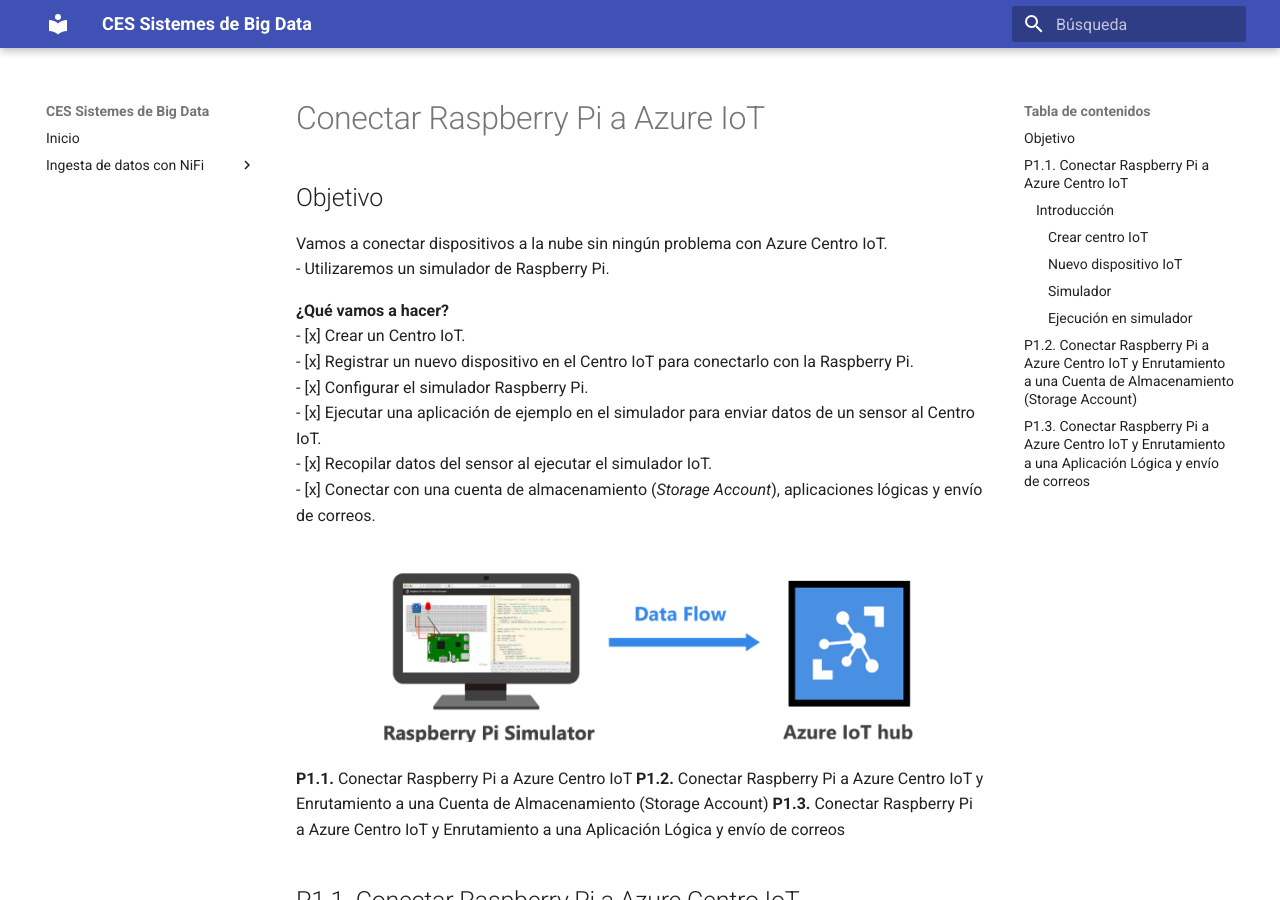
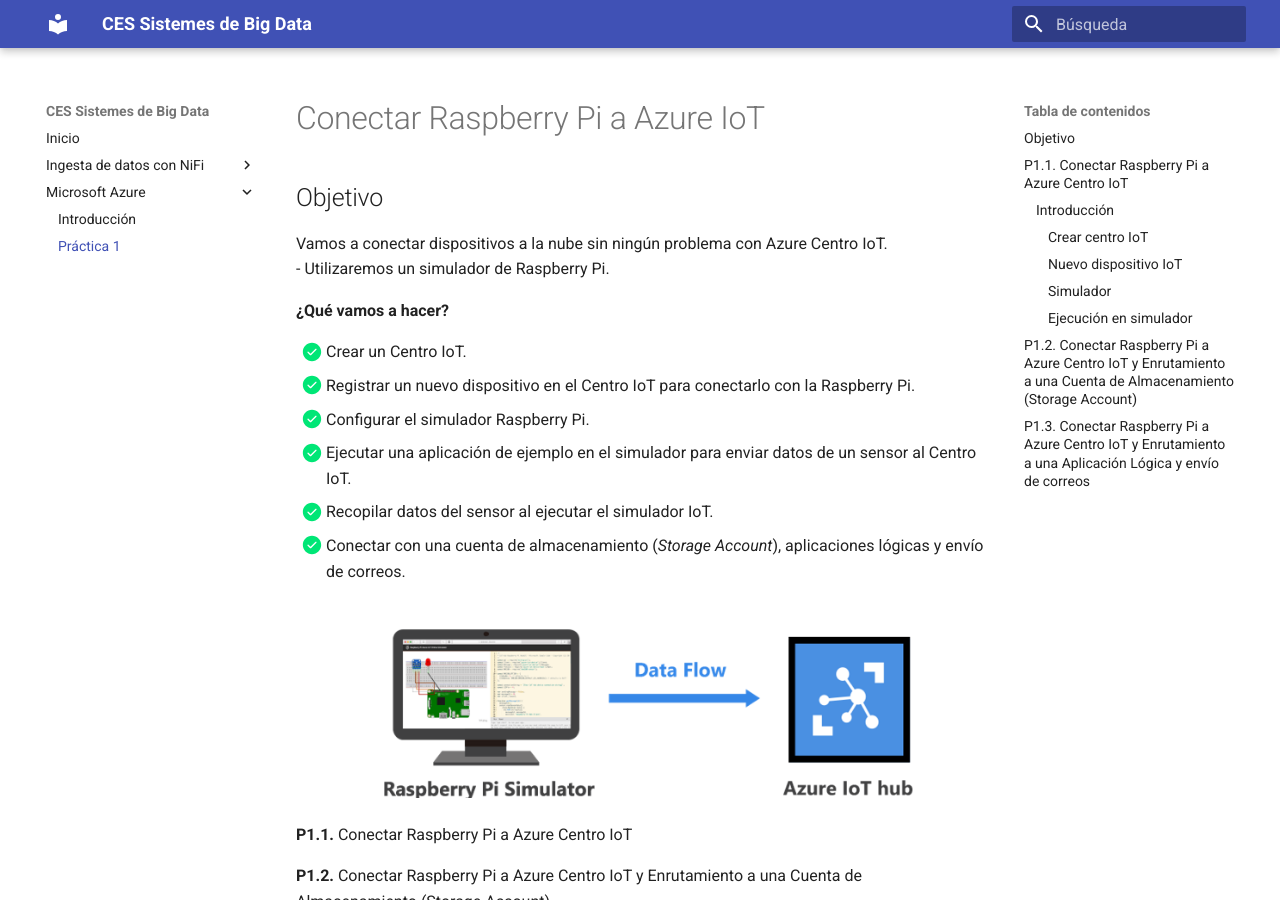
Before and after one commit to jorsodom/bigdata-sb, an MkDocs documentation site: the page built from docs/azure/AzurePractica1.md, in a window 1280 px wide and 900 px high. Built offline with MkDocs 1.6.1 and Material for MkDocs 9.7.7, drawn with Linux system fonts in a browser that asks for light colours; some of the changed lines change nothing that is shown.

Commit message:
test azure

```diff
--- a/docs/azure/AzurePractica1.md
+++ b/docs/azure/AzurePractica1.md
@@ -4,6 +4,7 @@
 - Utilizaremos un simulador de Raspberry Pi.
 
 **¿Qué vamos a hacer?**
+
 - [x] Crear un Centro IoT.
 - [x] Registrar un nuevo dispositivo en el Centro IoT para conectarlo con la Raspberry Pi.
 - [x] Configurar el simulador Raspberry Pi.
@@ -16,7 +17,9 @@
 width="80%" />
 </div>
 **P1.1.** Conectar Raspberry Pi a Azure Centro IoT
+
 **P1.2.** Conectar Raspberry Pi a Azure Centro IoT y Enrutamiento a una Cuenta de Almacenamiento (Storage Account)
+
 **P1.3.** Conectar Raspberry Pi a Azure Centro IoT y Enrutamiento a una Aplicación Lógica y envío de correos
 
 
@@ -54,11 +57,11 @@
 </div>
 6. Seleccionamos “Siguiente: Etiquetas”. No introducimos nada. O, si deseas etiquetar el recurso, introduce el Nombre / Valor para luego buscar el recurso a través de la etiqueta.
 7. Seleccionamos “Siguiente: Revisar y crear”. Revisamos que todo esté correcto.
+8. Llegados a este punto, ya podemos crear el recurso Centro de IoT. Hacemos clic en “Create/Crear”. Tardará un tiempo en implementarse el recurso. Mientras tanto, en el espacio de notificaciones podemos observar el progreso hasta que finalice.
 <div align="center">
 <img src="../../img/azurep1_10.png" alt="Azure p1"
 width="80%" />
 </div>
-8. Llegados a este punto, ya podemos crear el recurso Centro de IoT. Hacemos clic en “Create/Crear”. Tardará un tiempo en implementarse el recurso. Mientras tanto, en el espacio de notificaciones podemos observar el progreso hasta que finalice.
 <div align="center">
 <img src="../../img/azurep1_11.png" alt="Azure p1"
 width="80%" />
@@ -71,8 +74,7 @@
 3. Después de crear el dispositivo, lo abrimos desde la lista del panel de Dispositivos.
    - Copiamos la “Cadena de conexión principal o String” (el código del dispositivo utiliza esta cadena de conexión para comunicarse con el Centro IoT).
 !!! Note "Nota"
-
-De forma predeterminada, las Claves y las cadenas de conexión están enmascaradas porque son información confidencial. Si se hace clic en el ícono del ojo, se muestran. No es necesario mostrarlas para copiarlas.
+        De forma predeterminada, las Claves y las cadenas de conexión están enmascaradas porque son información confidencial. Si se hace clic en el ícono del ojo, se muestran. No es necesario mostrarlas para copiarlas.
 
 #### Simulador
 <div align="center">
--- a/mkdocs.yml
+++ b/mkdocs.yml
@@ -22,9 +22,9 @@
   #  - Introducción: odi/odiIntroduccion.md
   #  - Demo: odi/odiDemo.md
   #  - Caso de uso: odi/odiCasoDeUso.md
- ## - Microsoft Azure:
-  ##   - Introducción: azure/AzureIntroduccion.md
-  ##   - Práctica 1: azure/AzurePractica1.md
+  - Microsoft Azure:
+     - Introducción: azure/AzureIntroduccion.md
+     - Práctica 1: azure/AzurePractica1.md
 theme:
   name: material
   language: es
```
